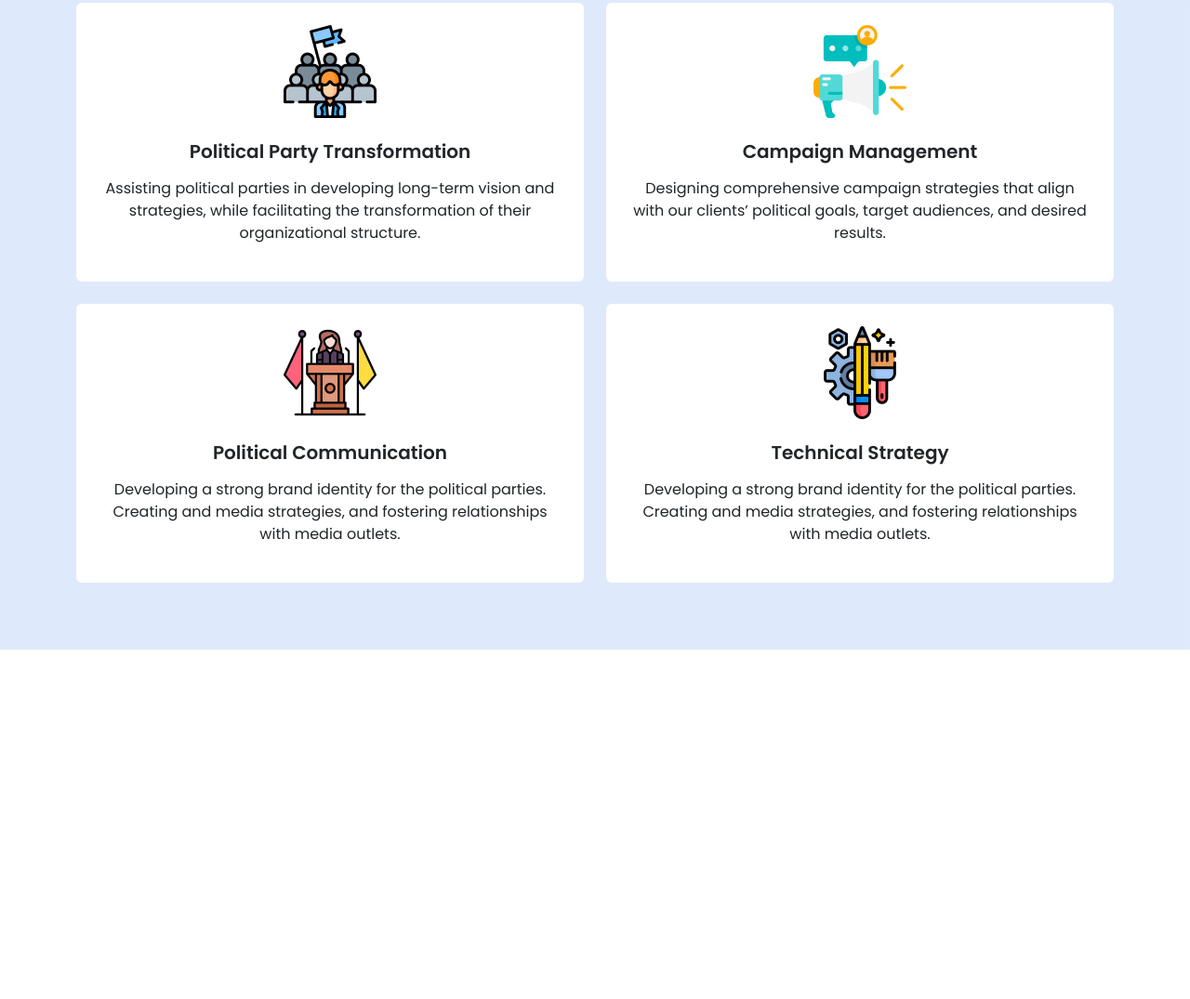
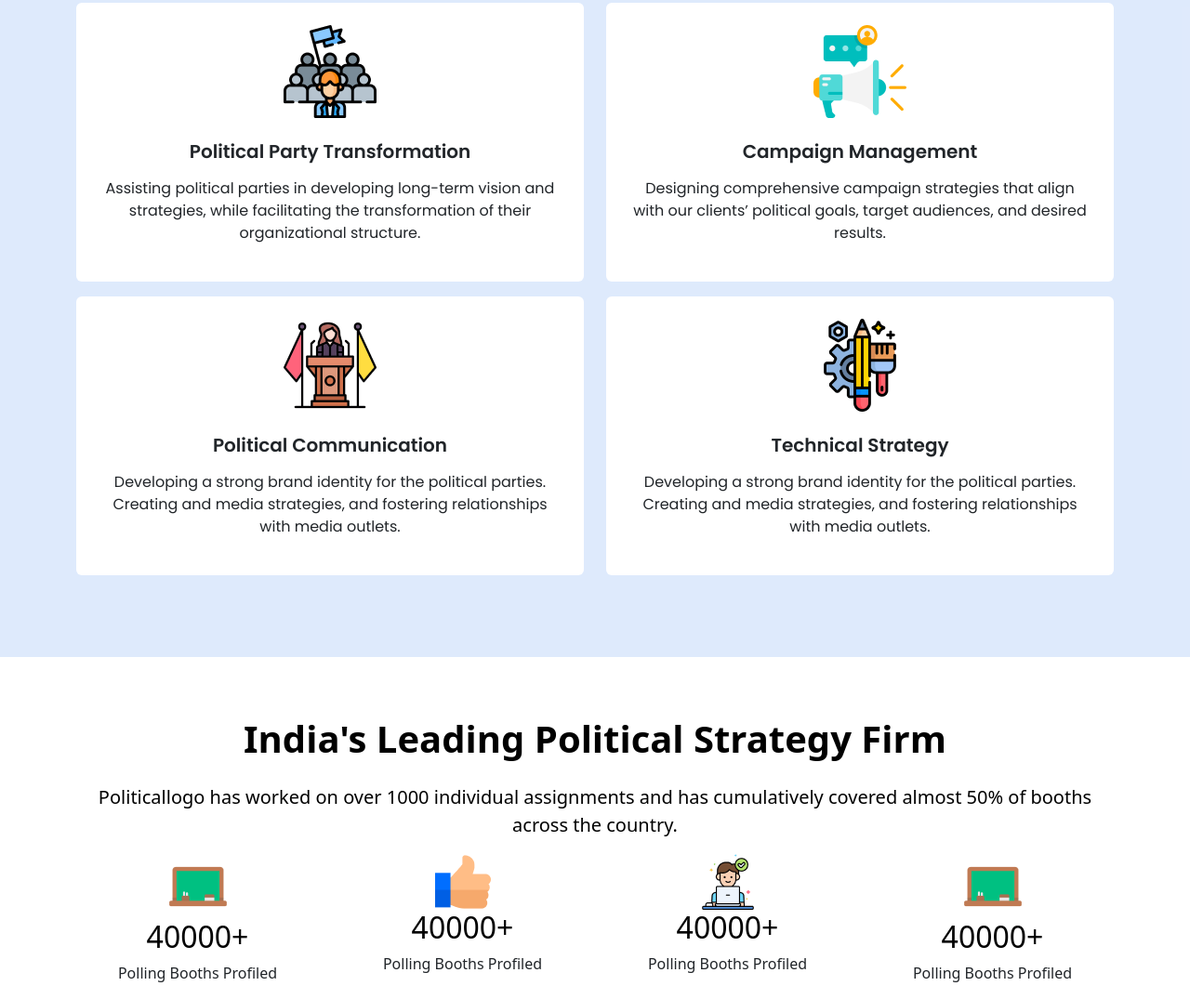
Before and after one commit to yogeshks6/Political-temp, a plain HTML site: page public/index.html in a window 1280 px wide. Shown: the part 1771-2846 px from the top of the page at 93% size. Before the commit the page ends 2470 px from the top, so only its background shows below. Drawn offline with nearby package versions, Linux system fonts and the light colour scheme.

Commit message:
images add

```diff
--- a/public/index.html
+++ b/public/index.html
@@ -132,7 +132,7 @@
                 </div>
                 <div>
                     <div class="row mt-3 mb-4">
-                        <div class="col-12 col-sm-6 col-lg-6  text-center ">
+                        <div class="col-12 col-sm-6 col-lg-6 mb-3 text-center ">
                             <div class="service-card px-4 pb-4 rounded-2 service-card">
                                 <img src="./images/service-card-1.png" class="mt-4" alt="">
                                 <h5 class="mt-4 fw-semibold ">Political Party Transformation</h5>
@@ -142,7 +142,7 @@
                                     facilitating the transformation of their organizational structure.</p>
                             </div>
                         </div>
-                        <div class="col-12 col-sm-6 col-lg-6  text-center ">
+                        <div class="col-12 col-sm-6 col-lg-6 mb-3 text-center ">
                             <div class="service-card px-4 pb-4 rounded-2 service-card">
                                 <img src="./images/service-card-2.png" class="mt-4" alt="">
                                 <h5 class="mt-4 fw-semibold ">Campaign Management</h5>
@@ -150,7 +150,7 @@
                                     clients’ political goals, target audiences, and desired results.</p>
                             </div>
                         </div>
-                        <div class="col-12 col-sm-6 col-lg-6 mt-4 text-center ">
+                        <div class="col-12 col-sm-6 col-lg-6 mb-3 text-center ">
                             <div class="service-card px-4 pb-4 rounded-2 service-card">
                                 <img src="./images/service-card-3.png" class="mt-4" alt="">
                                 <h5 class="mt-4 fw-semibold ">Political Communication</h5>
@@ -158,7 +158,7 @@
                                     and media strategies, and fostering relationships with media outlets.</p>
                             </div>
                         </div>
-                        <div class="col-12 col-sm-6 col-lg-6 mt-4 text-center ">
+                        <div class="col-12 col-sm-6 col-lg-6  text-center ">
                             <div class="service-card px-4 pb-4 rounded-2 service-card">
                                 <img src="./images/service-card-4.png" class="mt-4" alt="">
                                 <h5 class="mt-4 fw-semibold ">Technical Strategy</h5>
@@ -176,11 +176,38 @@
 
 
     <!-- Fourth section start -->
-    <section class="">
+    <section class="fourth-sec pt-3">
         <div class="container">
             <div class="row ">
-                <div class="col-12 col-sm-12 col-lg-12">
-
+                <div class="col-12 col-sm-12 col-lg-12 text-center">
+                    <h1 class="text-black fw-bold mt-5">India's Leading Political Strategy Firm</h1>
+                    <p class="text-black fs-5 mt-4">Politicallogo has worked on over 1000 individual assignments and has
+                        cumulatively covered almost
+                        50% of booths across the country.</p>
+                </div>
+                <div>
+                    <div class="row">
+                        <div class="col-12 col-md-3 col-lg-3 text-center">
+                            <img src="./images/fourth-sec-img-1.png" alt="">
+                            <h2 class="text-black">40000+</h2>
+                            <p>Polling Booths Profiled</p>
+                        </div>
+                        <div class="col-12 col-md-3 col-lg-3 text-center">
+                            <img src="./images/fourth-sec-img-2.png" alt="">
+                            <h2 class="text-black">40000+</h2>
+                            <p>Polling Booths Profiled</p>
+                        </div>
+                        <div class="col-12 col-md-3 col-lg-3 text-center">
+                            <img src="./images/fourth-sec-img-3.png" alt="">
+                            <h2 class="text-black">40000+</h2>
+                            <p>Polling Booths Profiled</p>
+                        </div>
+                        <div class="col-12 col-md-3 col-lg-3 text-center">
+                            <img src="./images/fourth-sec-img-4.png" alt="">
+                            <h2 class="text-black">40000+</h2>
+                            <p>Polling Booths Profiled</p>
+                        </div>
+                    </div>
                 </div>
             </div>
         </div>
--- a/public/style.css
+++ b/public/style.css
@@ -84,7 +84,7 @@
 
 /* second end */
 
-/* services section start */
+/* Third section start */
 .third-sec {
     font-family: "Poppins", sans-serif;
     background-color: rgba(27, 109, 231, 0.141);
@@ -103,4 +103,11 @@
     cursor: pointer;
 }
 
-/* services section end */
+/* Third section end */
+
+
+/* Fourth section start */
+.fourth-sec{
+
+}
+/* Fourth section end */
```
Also changed, not shown: public/images/fourth-sec-img-1.png (added), public/images/fourth-sec-img-2.png (added), public/images/fourth-sec-img-3.png (added), public/images/fourth-sec-img-4.png (added).
